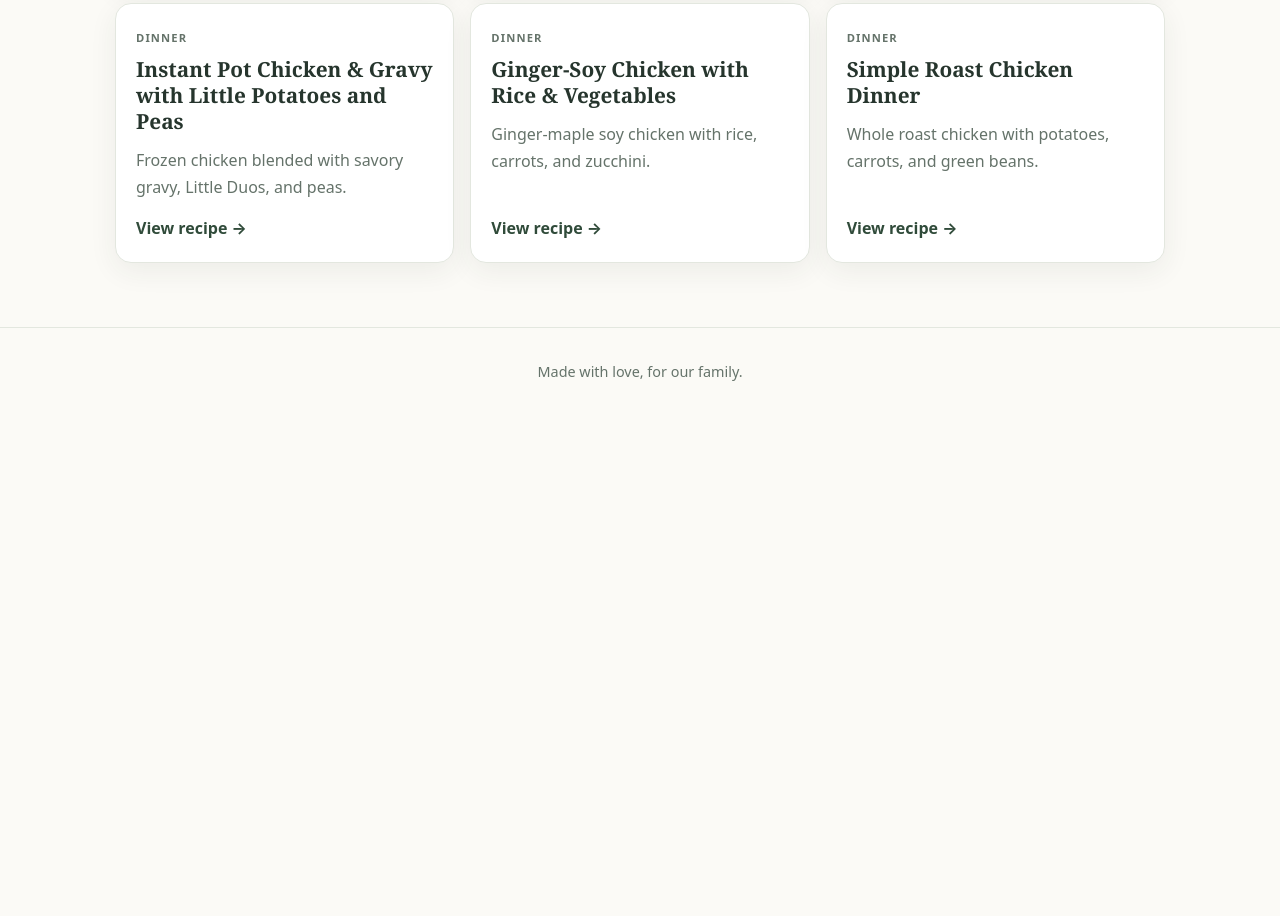
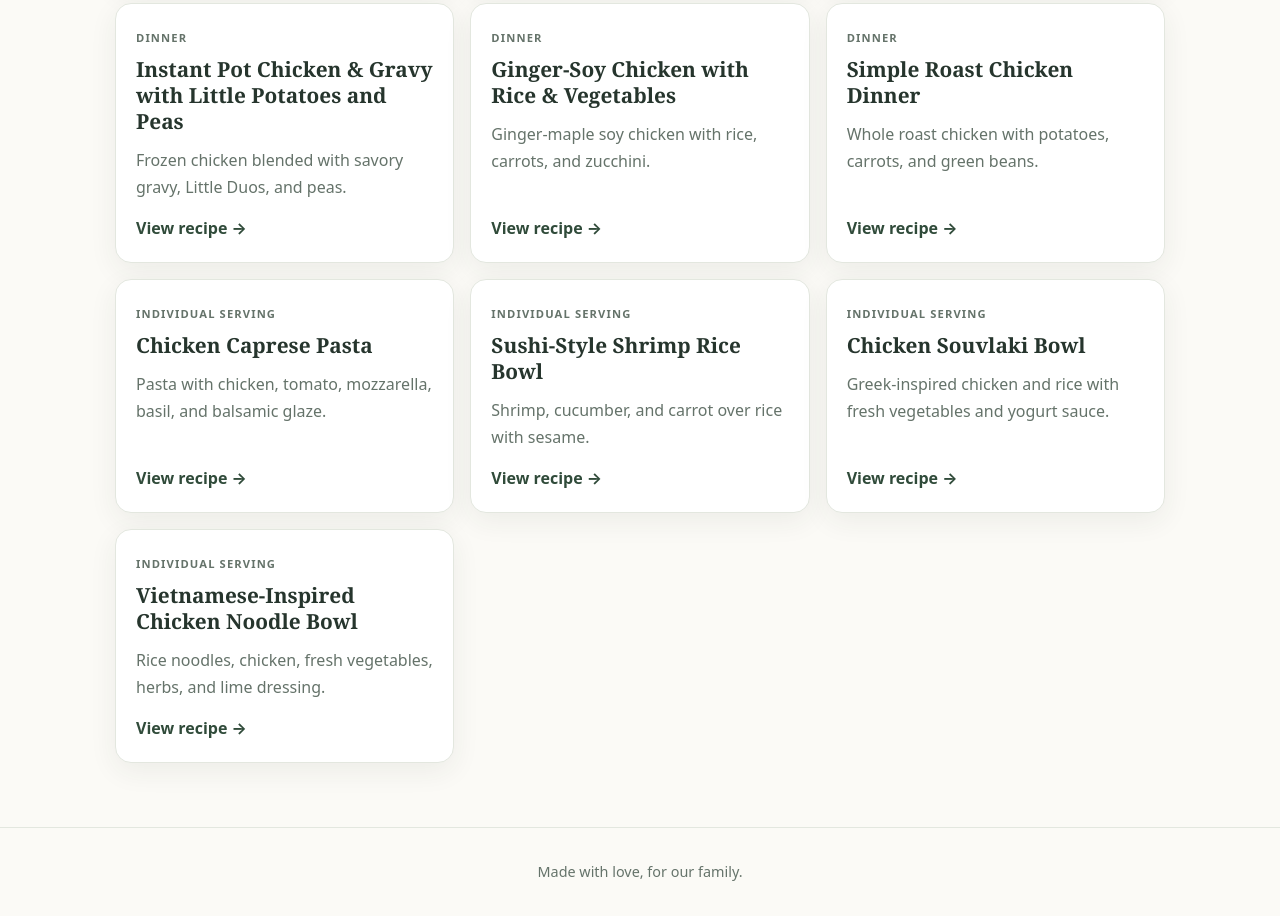
Before and after one commit to kmb1859/Recipe-Book, a plain HTML site: page index.html in a window 1280 px wide. Shown: the part 2571-3487 px from the top of the page. Before the commit the page ends 2987 px from the top, so only its background shows below. Drawn offline with Linux system fonts and the light colour scheme.

Commit message:
Add four individual-serving recipes to index

```diff
--- a/index.html
+++ b/index.html
@@ -27,4 +27,8 @@
 <article class="recipe-card" data-category="dinner"><p class="card-category">Dinner</p><h3>Instant Pot Chicken & Gravy with Little Potatoes and Peas</h3><p>Frozen chicken blended with savory gravy, Little Duos, and peas.</p><a href="recipes/instant-pot-chicken-gravy-potatoes-peas/">View recipe →</a></article>
 <article class="recipe-card" data-category="dinner"><p class="card-category">Dinner</p><h3>Ginger-Soy Chicken with Rice & Vegetables</h3><p>Ginger-maple soy chicken with rice, carrots, and zucchini.</p><a href="recipes/ginger-soy-chicken-rice-vegetables/">View recipe →</a></article>
 <article class="recipe-card" data-category="dinner"><p class="card-category">Dinner</p><h3>Simple Roast Chicken Dinner</h3><p>Whole roast chicken with potatoes, carrots, and green beans.</p><a href="recipes/simple-roast-chicken-dinner/">View recipe →</a></article>
+<article class="recipe-card" data-category="dinner"><p class="card-category">Individual Serving</p><h3>Chicken Caprese Pasta</h3><p>Pasta with chicken, tomato, mozzarella, basil, and balsamic glaze.</p><a href="recipes/chicken-caprese-pasta/">View recipe →</a></article>
+<article class="recipe-card" data-category="dinner"><p class="card-category">Individual Serving</p><h3>Sushi-Style Shrimp Rice Bowl</h3><p>Shrimp, cucumber, and carrot over rice with sesame.</p><a href="recipes/sushi-style-shrimp-rice-bowl/">View recipe →</a></article>
+<article class="recipe-card" data-category="dinner"><p class="card-category">Individual Serving</p><h3>Chicken Souvlaki Bowl</h3><p>Greek-inspired chicken and rice with fresh vegetables and yogurt sauce.</p><a href="recipes/chicken-souvlaki-bowl/">View recipe →</a></article>
+<article class="recipe-card" data-category="dinner"><p class="card-category">Individual Serving</p><h3>Vietnamese-Inspired Chicken Noodle Bowl</h3><p>Rice noodles, chicken, fresh vegetables, herbs, and lime dressing.</p><a href="recipes/vietnamese-inspired-chicken-noodle-bowl/">View recipe →</a></article>
 </div></section></main><footer class="site-footer">Made with love, for our family.</footer><script src="site.js"></script></body></html>
```
